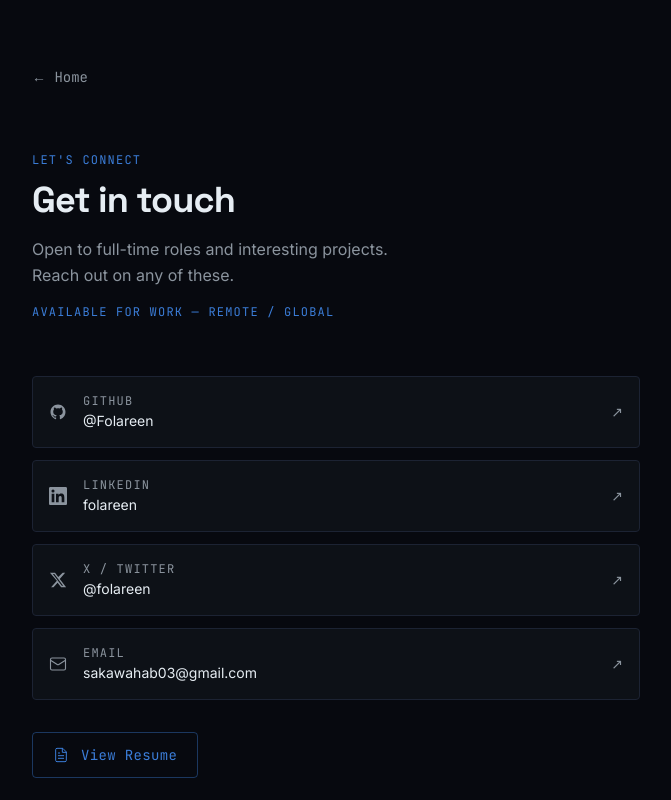
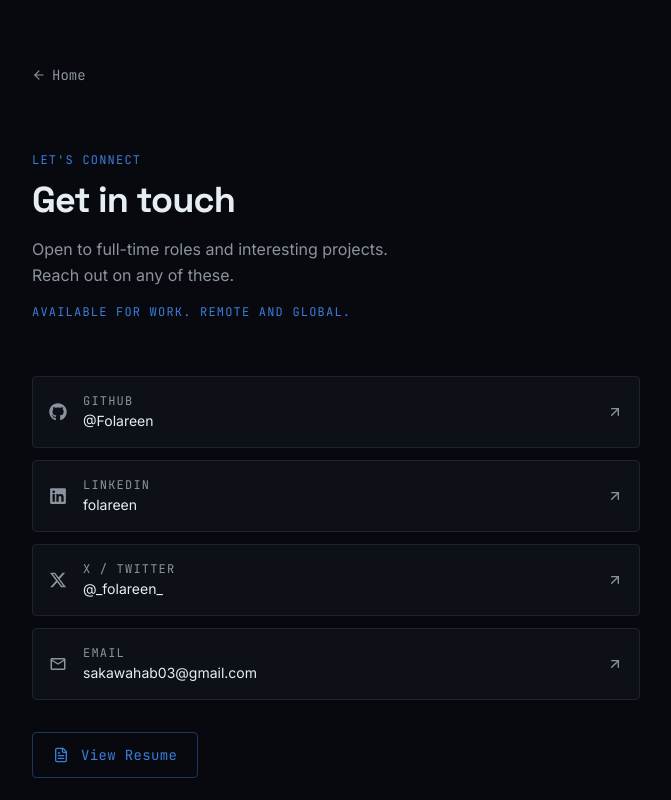
Before and after one commit to Folareen/folareen.github.io, a Next.js app: page /contact in a window 1280 px wide. Shown: the top 800 px of the page, without its empty margins (304-975 px from the left). Built offline with nearby package versions, Linux system fonts and the light colour scheme.

Commit message:
adjustments

```diff
--- a/app/contact/page.tsx
+++ b/app/contact/page.tsx
@@ -1,6 +1,10 @@
 import PageNav from "@/components/PageNav";
 import NextPageLink from "@/components/NextPageLink";
 import { links, identity } from "@/lib/data";
+import { FaGithub, FaLinkedin } from "react-icons/fa";
+import { FaXTwitter } from "react-icons/fa6";
+import { MdOutlineEmail } from "react-icons/md";
+import { LuFileText, LuArrowUpRight } from "react-icons/lu";
 
 export const metadata = {
     title: "Contact — Wahab Saka",
@@ -11,42 +15,25 @@ const contactItems = [
         label: "GitHub",
         handle: "@Folareen",
         href: links.github,
-        icon: (
-            <svg width="18" height="18" viewBox="0 0 24 24" fill="currentColor" aria-hidden="true">
-                <path d="M12 2C6.477 2 2 6.484 2 12.017c0 4.425 2.865 8.18 6.839 9.504.5.092.682-.217.682-.483 0-.237-.008-.868-.013-1.703-2.782.605-3.369-1.343-3.369-1.343-.454-1.158-1.11-1.466-1.11-1.466-.908-.62.069-.608.069-.608 1.003.07 1.531 1.032 1.531 1.032.892 1.53 2.341 1.088 2.91.832.092-.647.35-1.088.636-1.338-2.22-.253-4.555-1.113-4.555-4.951 0-1.093.39-1.988 1.029-2.688-.103-.253-.446-1.272.098-2.65 0 0 .84-.27 2.75 1.026A9.564 9.564 0 0112 6.844c.85.004 1.705.115 2.504.337 1.909-1.296 2.747-1.027 2.747-1.027.546 1.379.202 2.398.1 2.651.64.7 1.028 1.595 1.028 2.688 0 3.848-2.339 4.695-4.566 4.943.359.309.678.92.678 1.855 0 1.338-.012 2.419-.012 2.747 0 .268.18.58.688.482A10.019 10.019 0 0022 12.017C22 6.484 17.522 2 12 2z" />
-            </svg>
-        ),
+        icon: <FaGithub size={18} />,
     },
     {
         label: "LinkedIn",
         handle: "folareen",
         href: links.linkedin,
-        icon: (
-            <svg width="18" height="18" viewBox="0 0 24 24" fill="currentColor" aria-hidden="true">
-                <path d="M20.447 20.452h-3.554v-5.569c0-1.328-.027-3.037-1.852-3.037-1.853 0-2.136 1.445-2.136 2.939v5.667H9.351V9h3.414v1.561h.046c.477-.9 1.637-1.85 3.37-1.85 3.601 0 4.267 2.37 4.267 5.455v6.286zM5.337 7.433a2.062 2.062 0 01-2.063-2.065 2.064 2.064 0 112.063 2.065zm1.782 13.019H3.555V9h3.564v11.452zM22.225 0H1.771C.792 0 0 .774 0 1.729v20.542C0 23.227.792 24 1.771 24h20.451C23.2 24 24 23.227 24 22.271V1.729C24 .774 23.2 0 22.222 0h.003z" />
-            </svg>
-        ),
+        icon: <FaLinkedin size={18} />,
     },
     {
         label: "X / Twitter",
-        handle: "@folareen",
+        handle: "@_folareen_",
         href: links.x,
-        icon: (
-            <svg width="18" height="18" viewBox="0 0 24 24" fill="currentColor" aria-hidden="true">
-                <path d="M18.244 2.25h3.308l-7.227 8.26 8.502 11.24H16.17l-4.714-6.231-5.401 6.231H2.746l7.73-8.835L1.254 2.25H8.08l4.253 5.622zm-1.161 17.52h1.833L7.084 4.126H5.117z" />
-            </svg>
-        ),
+        icon: <FaXTwitter size={18} />,
     },
     {
         label: "Email",
         handle: "sakawahab03@gmail.com",
         href: `mailto:${links.email}`,
-        icon: (
-            <svg width="18" height="18" viewBox="0 0 24 24" fill="none" stroke="currentColor" strokeWidth="1.5" strokeLinecap="round" strokeLinejoin="round" aria-hidden="true">
-                <rect x="2" y="4" width="20" height="16" rx="2" />
-                <path d="m22 7-8.97 5.7a1.94 1.94 0 0 1-2.06 0L2 7" />
-            </svg>
-        ),
+        icon: <MdOutlineEmail size={18} />,
     },
 ]
 
@@ -55,7 +42,7 @@ export default function ContactPage() {
         <main className="flex flex-col min-h-screen px-6 py-16 sm:px-12 md:px-20 max-w-3xl mx-auto w-full">
             <PageNav />
 
-            <div className="mb-14 fade-up">
+            <div className="mb-14">
                 <p className="font-mono text-xs text-accent tracking-widest uppercase mb-3">
                     Let&apos;s connect
                 </p>
@@ -71,8 +58,8 @@ export default function ContactPage() {
             </div>
 
             <ul className="flex flex-col gap-3">
-                {contactItems.map((item, i) => (
-                    <li key={item.label} className={`fade-up delay-${i + 1}`}>
+                {contactItems.map((item) => (
+                    <li key={item.label}>
                         <a
                             href={item.href}
                             target={item.href.startsWith("mailto") ? undefined : "_blank"}
@@ -90,28 +77,20 @@ export default function ContactPage() {
                                     {item.handle}
                                 </span>
                             </div>
-                            <span className="ml-auto text-muted group-hover:text-accent transition-all duration-200 group-hover:translate-x-1 group-hover:-translate-y-1 inline-block text-sm">
-                                ↗
-                            </span>
+                            <LuArrowUpRight className="ml-auto text-muted group-hover:text-accent transition-colors duration-200" size={16} />
                         </a>
                     </li>
                 ))}
             </ul>
 
-            <div className="fade-up delay-5 mt-8">
+            <div className="mt-8">
                 <a
                     href={links.resume}
                     target="_blank"
                     rel="noopener noreferrer"
                     className="group inline-flex items-center gap-3 px-5 py-3 border border-accent/40 rounded-sm text-accent hover:bg-accent/10 transition-colors duration-200"
                 >
-                    <svg width="16" height="16" viewBox="0 0 24 24" fill="none" stroke="currentColor" strokeWidth="1.5" strokeLinecap="round" strokeLinejoin="round" aria-hidden="true">
-                        <path d="M14 2H6a2 2 0 0 0-2 2v16a2 2 0 0 0 2 2h12a2 2 0 0 0 2-2V8z" />
-                        <polyline points="14 2 14 8 20 8" />
-                        <line x1="16" y1="13" x2="8" y2="13" />
-                        <line x1="16" y1="17" x2="8" y2="17" />
-                        <polyline points="10 9 9 9 8 9" />
-                    </svg>
+                    <LuFileText size={16} />
                     <span className="font-mono text-sm tracking-wide">View Resume</span>
                 </a>
             </div>
--- a/app/globals.css
+++ b/app/globals.css
@@ -36,65 +36,6 @@
   }
 }
 
-/* ── Animations ─────────────────────────────────────────── */
-
-@keyframes fadeUp {
-  from {
-    opacity: 0;
-    transform: translateY(14px);
-  }
-
-  to {
-    opacity: 1;
-    transform: translateY(0);
-  }
-}
-
-.fade-up {
-  animation: fadeUp 420ms ease-out both;
-}
-
-.delay-1 {
-  animation-delay: 60ms;
-}
-
-.delay-2 {
-  animation-delay: 120ms;
-}
-
-.delay-3 {
-  animation-delay: 180ms;
-}
-
-.delay-4 {
-  animation-delay: 240ms;
-}
-
-.delay-5 {
-  animation-delay: 300ms;
-}
-
-.delay-6 {
-  animation-delay: 360ms;
-}
-
-.delay-7 {
-  animation-delay: 420ms;
-}
-
-.delay-8 {
-  animation-delay: 480ms;
-}
-
-/* ── Hero glow ──────────────────────────────────────────── */
-
-.hero-glow {
-  position: absolute;
-  inset: 0;
-  background: radial-gradient(ellipse 70% 50% at 50% 40%, rgba(59, 125, 216, 0.07) 0%, transparent 70%);
-  pointer-events: none;
-}
-
 /* ── Flow link arrow ────────────────────────────────────── */
 
 .flow-arrow {
--- a/app/work/page.tsx
+++ b/app/work/page.tsx
@@ -11,7 +11,7 @@ export default function WorkPage() {
         <main className="flex flex-col min-h-screen px-6 py-16 sm:px-12 md:px-20 max-w-3xl mx-auto w-full">
             <PageNav />
 
-            <div className="mb-14 fade-up">
+            <div className="mb-14">
                 <p className="font-mono text-xs text-accent tracking-widest uppercase mb-3">
                     Experience
                 </p>
@@ -24,7 +24,7 @@ export default function WorkPage() {
                 {workEntries.map((entry, i) => (
                     <div
                         key={`${entry.company}-${i}`}
-                        className={`fade-up delay-${Math.min(i + 1, 8)} pb-10 mb-10 border-b border-line last:border-b-0 last:mb-0`}
+                        className="pb-10 mb-10 border-b border-line last:border-b-0 last:mb-0"
                     >
                         <div className="flex flex-col sm:flex-row sm:items-baseline sm:justify-between gap-1 mb-4">
                             <h2 className="font-display text-lg font-semibold text-accent">
--- a/components/NextPageLink.tsx
+++ b/components/NextPageLink.tsx
@@ -1,4 +1,5 @@
 import Link from "next/link";
+import { LuArrowRight } from "react-icons/lu";
 
 interface NextPageLinkProps {
     href: string;
@@ -14,7 +15,7 @@ export default function NextPageLink({ href, label }: NextPageLinkProps) {
             >
                 <span className="font-mono text-sm uppercase tracking-widest">Next</span>
                 <span className="font-display text-lg font-medium">{label}</span>
-                <span className="flow-arrow text-accent text-lg">→</span>
+                <LuArrowRight className="flow-arrow text-accent" size={18} />
             </Link>
         </div>
     );
--- a/components/PageNav.tsx
+++ b/components/PageNav.tsx
@@ -1,15 +1,17 @@
 "use client";
 
 import Link from "next/link";
+import { LuArrowLeft } from "react-icons/lu";
 
 export default function PageNav() {
   return (
-    <nav className="mb-16 fade-up">
+    <nav className="mb-16">
       <Link
         href="/"
-        className="font-mono text-sm text-muted hover:text-accent transition-colors duration-200"
+        className="inline-flex items-center gap-1.5 font-mono text-sm text-muted hover:text-accent transition-colors duration-200"
       >
-        ← Home
+        <LuArrowLeft size={14} />
+        Home
       </Link>
     </nav>
   );
--- a/lib/data.ts
+++ b/lib/data.ts
@@ -2,8 +2,8 @@ export const identity = {
     name: "Wahab Afolarin Saka",
     role: "Fullstack Developer (Web & Mobile)",
     tagline: "Some work hard. Some work smart. I do both.",
-    availability: "Available for work — Remote / Global",
-    bio: "Close to 5 years building software across companies, startups, and direct clients. Web, mobile, and backend — I've shipped at every layer: flawless frontend interfaces, cross-platform mobile apps on the App Store and Play Store, real-time platforms, serverless APIs on AWS, and robust production backend systems. Deliberate about the craft, always learning, and never too comfortable to go deeper. I can take an idea from zero to a fully launched product — entirely solo.",
+    availability: "Available for work. Remote and global.",
+    bio: "Close to 5 years building software across companies, startups, and direct clients. Web, mobile, and backend. I have shipped at every layer: solid frontend interfaces, cross-platform mobile apps on the App Store and Play Store, real-time platforms, serverless APIs on AWS, and robust production backend systems. Deliberate about the craft, always learning, and never too comfortable to go deeper. I can take an idea from zero to a fully launched product, entirely solo.",
     currentlyBuilding: "Working on a side SaaS project — details coming soon.",
 }
 
@@ -84,7 +84,7 @@ export const workEntries: WorkEntry[] = [
             {
                 name: "Digital Loyalty Platform",
                 detail:
-                    "Contributed to the backend with TypeScript and AWS Lambda, then owned frontend integration in Next.js — connecting loyalty features to the UI and boosting page load performance with SSR. Resolved complex PassKit integration issues for pass design, creation, and notifications.",
+                    "Contributed to the backend with TypeScript and AWS Lambda, then owned the frontend integration in Next.js, connecting loyalty features to the UI and improving page load performance with SSR. Resolved tricky PassKit integration issues covering pass design, creation, and notifications.",
             },
         ],
     },
--- a/package.json
+++ b/package.json
@@ -11,7 +11,8 @@
   "dependencies": {
     "next": "16.2.4",
     "react": "19.2.4",
-    "react-dom": "19.2.4"
+    "react-dom": "19.2.4",
+    "react-icons": "^5.6.0"
   },
   "devDependencies": {
     "@tailwindcss/postcss": "^4",
```
Also changed, not shown: app/page.tsx (+11 -12 lines), app/projects/page.tsx (+4 -5 lines), app/stack/page.tsx (+3 -4 lines), components/FlowLink.tsx (+4 -5 lines), 1 other file (tests, documents, lock files or other folders).
